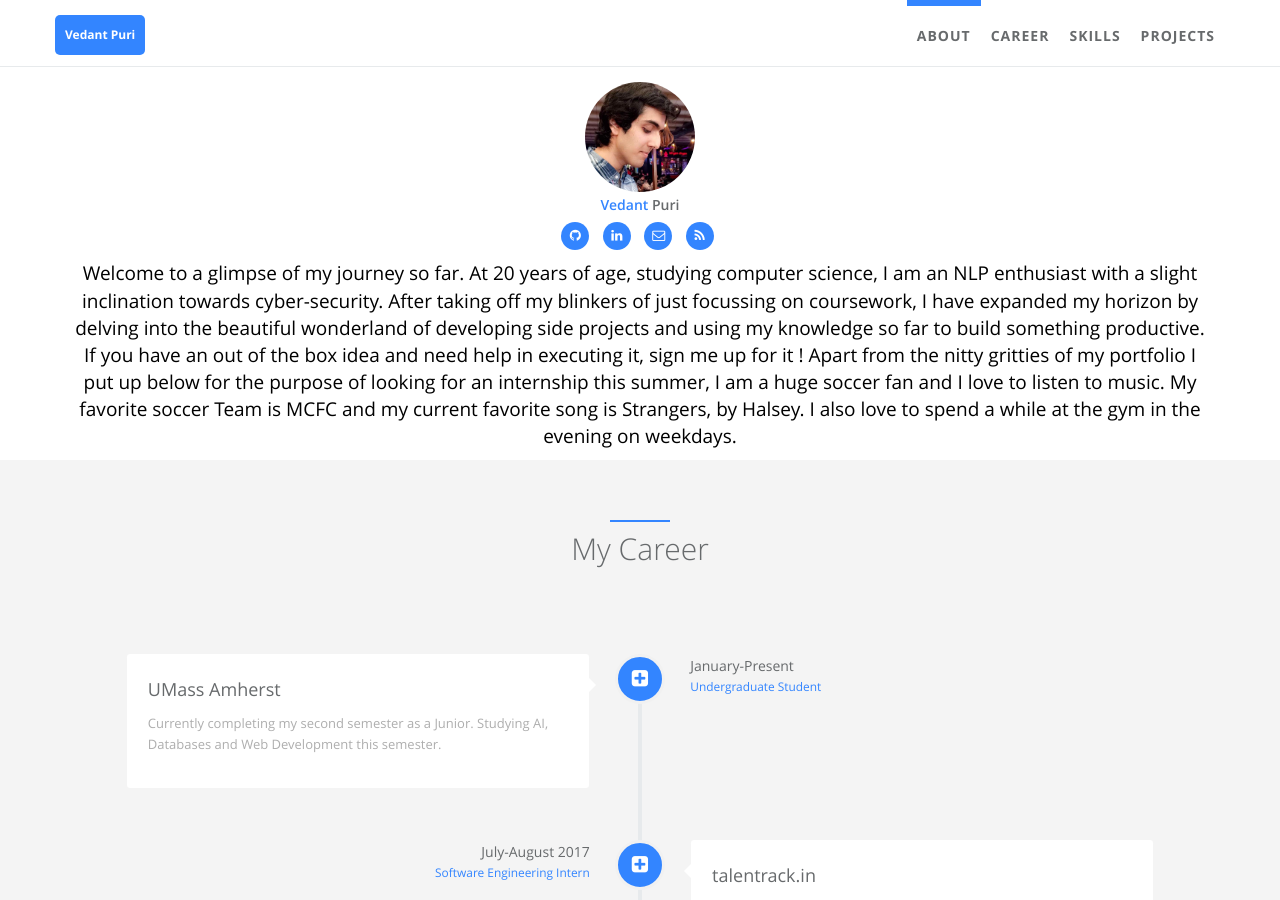
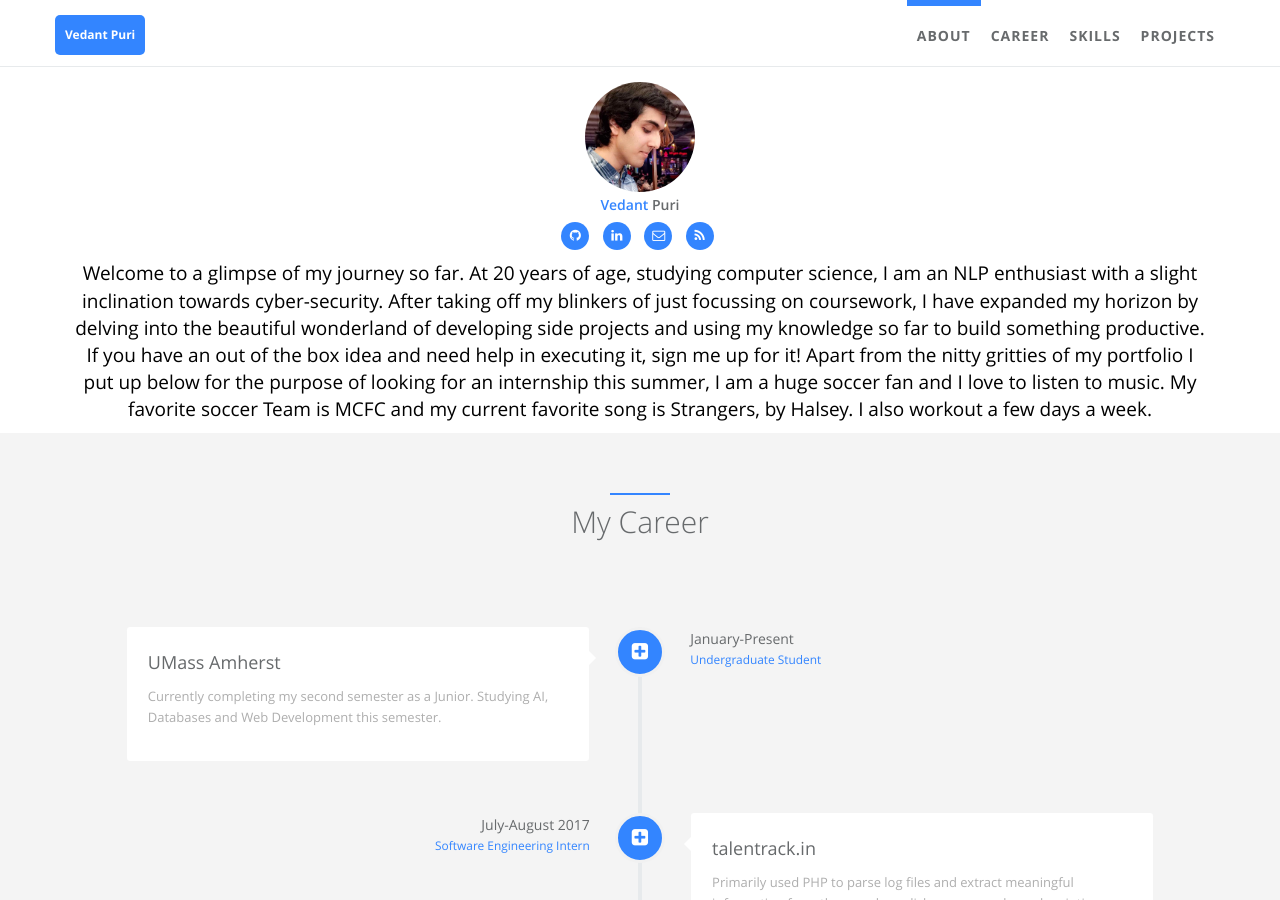
Before and after one commit to vedantpuri/vedantpuri.github.io, a Jekyll site: the page built from index.html, in a window 1280 px wide and 900 px high, scrolled down 533 px. Built offline with Jekyll 4.4.1, drawn with Linux system fonts in a browser that asks for light colours.

Commit message:
Update description

```diff
--- a/_config.yml
+++ b/_config.yml
@@ -29,7 +29,7 @@
   skill_icon2:
     - name: icon-music
     - name: icon-music
-  desc: Welcome to a glimpse of my journey so far. At 20 years of age, studying computer science, I am an NLP enthusiast with a slight inclination towards cyber-security. After taking off my blinkers of just focussing on coursework, I have expanded my horizon by delving into the beautiful wonderland of developing side projects and using my knowledge so far to build something productive. If you have an out of the box idea and need help in executing it, sign me up for it ! Apart from the nitty gritties of my portfolio I put up below for the purpose of looking for an internship this summer, I am a huge soccer fan and I love to listen to music. My favorite soccer Team is MCFC and my current favorite song is Strangers, by Halsey. I also love to spend a while at the gym in the evening on weekdays. # Describe yourself.
+  desc: Welcome to a glimpse of my journey so far. At 20 years of age, studying computer science, I am an NLP enthusiast with a slight inclination towards cyber-security. After taking off my blinkers of just focussing on coursework, I have expanded my horizon by delving into the beautiful wonderland of developing side projects and using my knowledge so far to build something productive. If you have an out of the box idea and need help in executing it, sign me up for it! Apart from the nitty gritties of my portfolio I put up below for the purpose of looking for an internship this summer, I am a huge soccer fan and I love to listen to music. My favorite soccer Team is MCFC and my current favorite song is Strangers, by Halsey. I also workout a few days a week. # Describe yourself.
 
 # comment
 disqus:  # if you wanna comment feature, go to https://disqus.com/ to get your configuration; if not, comment following two lines.
```
